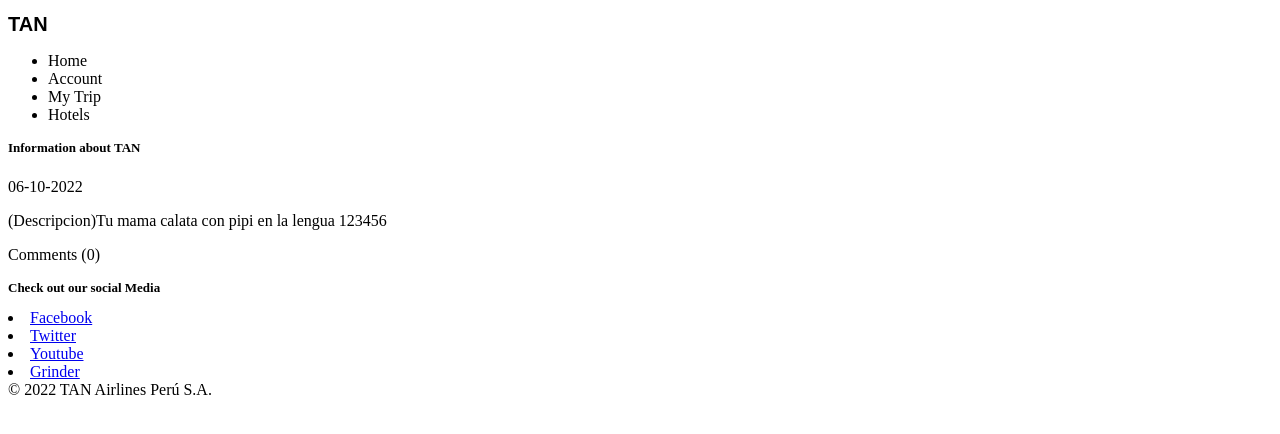
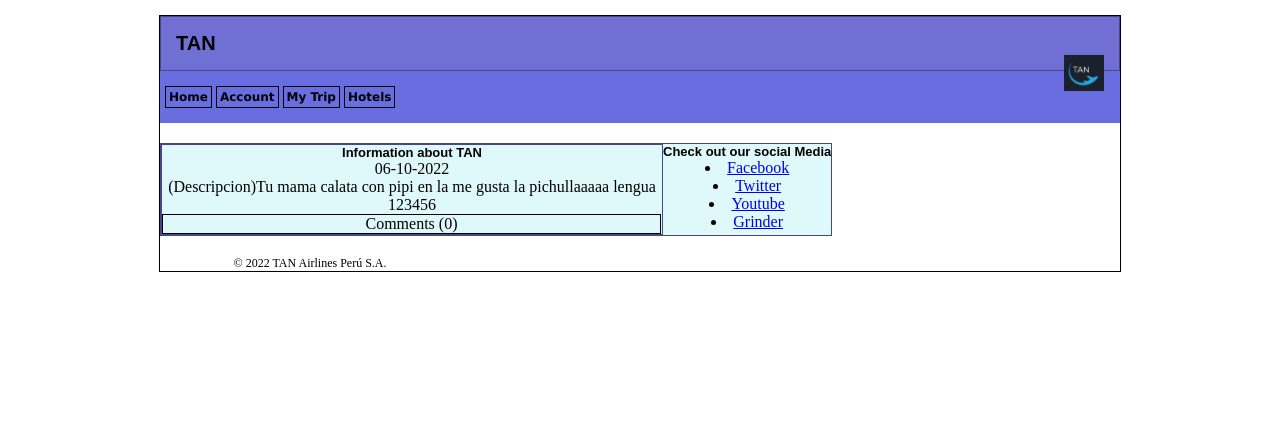
Before and after one commit to Renato989No/Tan-Style, a plain HTML site: page index.html in a window 1280 px wide. Drawn offline with Linux system fonts and the light colour scheme.

Commit message:
L2 Beta1

```diff
--- a/index.html
+++ b/index.html
@@ -10,10 +10,12 @@
         <link rel="stylesheet" href ="tan.css">
     </head>
     <body>
-        <header>
+       <div class="Group">
+                    <header class = "header">
                          <h1>TAN</h1>
+                         <img src ="Logo.png">
                     </header>
-        <nav >
+                        <nav class = "Homepage">
                             <ul>
                                 <li>Home</li>
                                 <li>Account</li>
@@ -23,17 +25,16 @@
                         </nav>
 
                         <section>
-            <article>
+                            <article class="secondarticle">
                                 <h3>Information about TAN</h3>
-               <h4></h4>
                                 <time datetime="6-10-2022"> 06-10-2022</time>
-               <p>(Descripcion)Tu mama calata con pipi en la lengua 123456</p>
+                                <p>(Descripcion)Tu mama calata con pipi en la <span> me gusta la pichullaaaaa </span>lengua 123456</p>
 
-               <footer>
+                        <footer class = "comments">
                                 <p>Comments  (0)</p>
                         </footer>
                             </article>
-            <article>
+                            <article class ="firstarticle">
                               <h3>Check out our social Media</h3>
                                 <li>
                                     <a href="https://m.facebook.com">Facebook</a>
@@ -45,17 +46,13 @@
                                     <a href="https://youtube.com">Youtube</a>
                                 </li>
                                 <li>
-               <a href="https://gringer.com">Grinder</a>
+                                    <a href="https://grinder.com">Grinder</a>
                                 </li>
                             </article>
                         </section>
-
-
-
-
-        <footer>
+                        <footer class="footer">
                               © 2022 TAN Airlines Perú S.A.
                         </footer>
-
+        </div>
     </body>
 </html>
--- a/tan.css
+++ b/tan.css
@@ -1,9 +1,92 @@
+*{
+   margin: 0;
+   padding : 0;
+}
+
 h1 {
-     font-size:20px;
-     font-family: sans-serif;
+
+    font-size:20px;
+    font-family:sans-serif;
+    font-weight:bold;
 }
 
 h3 {
+    font-family:sans-serif;
+    font-size:13px;
+    font-weight:bold;
+}
 
-    font-size:13px;
+header,section,footer,nav,article,h3{
+        display:block;
 }
+
+body {
+    text-align:center;
+}
+
+.Group{
+    width:960px;
+    border:1px solid black;
+    margin: 15px auto ;
+}
+
+.header{
+    background: #706fd3;
+    border:1px solid #474787;
+    padding: 15px ;
+}
+
+.header h1{
+    text-align:left
+
+}
+.Homepage{
+   background : #686de0;
+   padding:15px 5px;
+   text-align:left;
+}
+
+.Homepage li{
+    border : 1px solid black;
+    display : inline-block;
+    list-style:none;
+    padding: 3px;
+    font: bold 12px verdana;
+}
+
+section{
+    border :1px solid #474787;
+    background-color: #dff9fb;
+    margin :20px 0;
+    float : left ;
+}
+
+.secondarticle{
+    width: 500px;
+    float:left;
+    border :1px solid#474787;
+}
+.firstarticle{
+    float:left;
+}
+
+.footer{
+    clear:both;
+    width :300px;
+    font-size : 12px;
+
+
+}
+
+.comments p{
+    margin :10 0;
+    border:1px solid black ;
+    width:497px;
+}
+
+img{
+    width: 40px;
+    display : block;
+    float :right;
+    text-align:right;
+}
```
Lines whose indentation alone changed are shown as unchanged.
